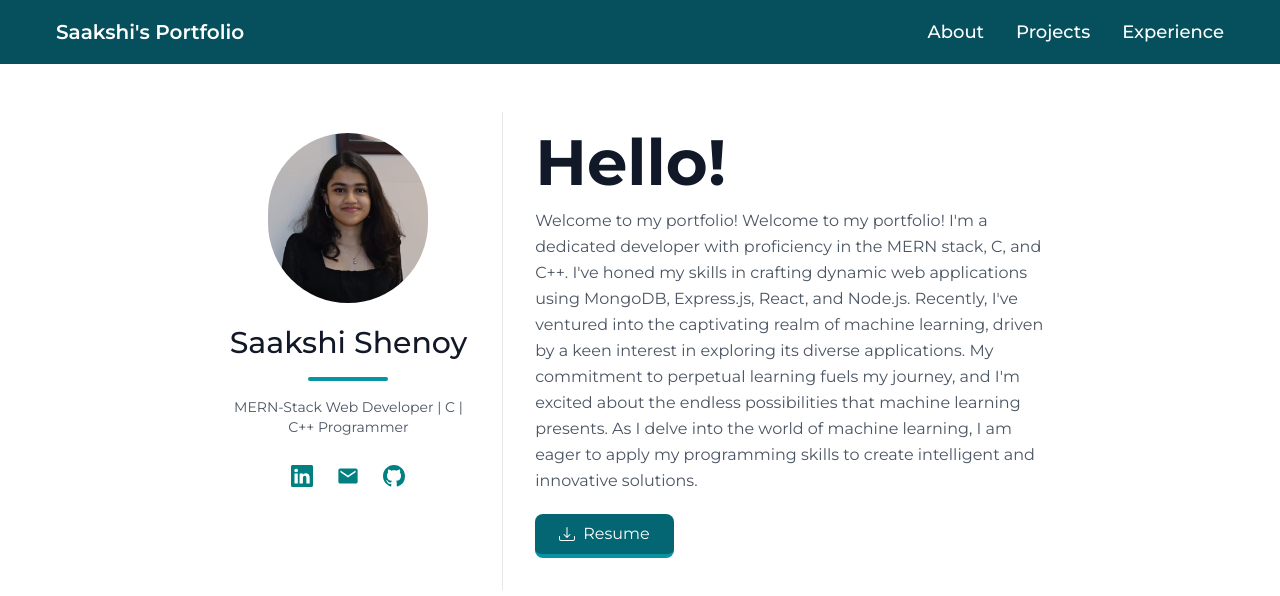
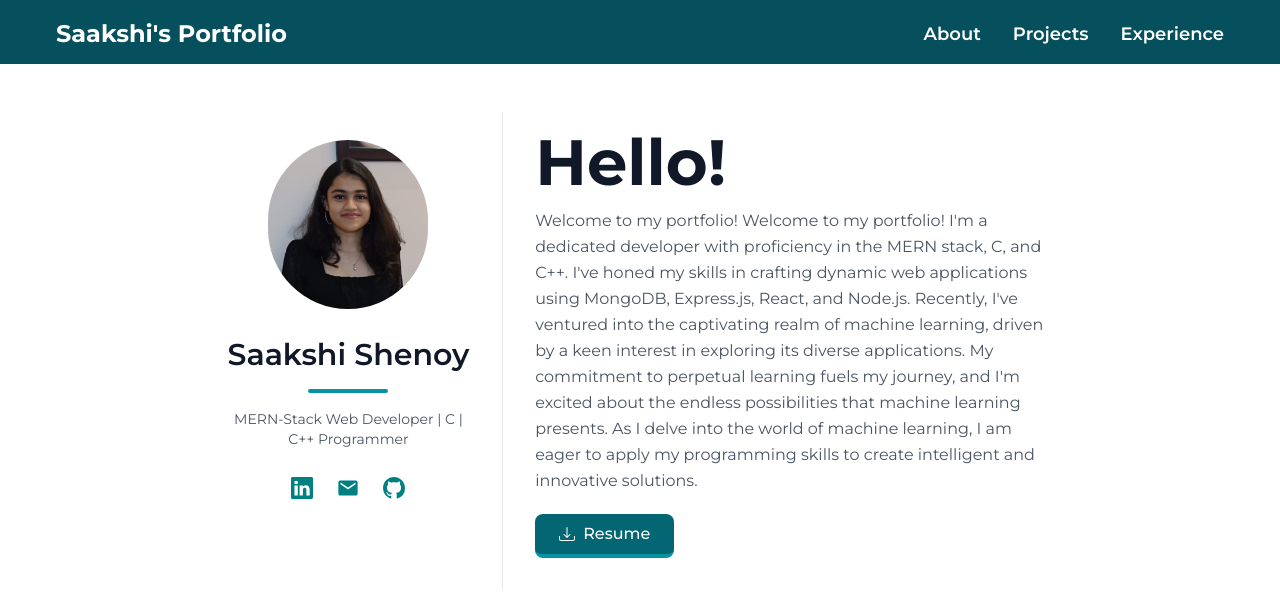
Before and after one commit to Saakshi-Shenoy/Portfolio, a React (Create React App) app: page / in a window 1280 px wide. Shown: the top 596 px of the page. Built offline with nearby package versions, Linux system fonts and the light colour scheme.

Commit message:
Navbar changes

```diff
--- a/src/components/About.jsx
+++ b/src/components/About.jsx
@@ -23,11 +23,11 @@ function About(props) {
       <div className="container px-5 py-2 mx-auto flex flex-col">
         <div className="lg:w-4/6 mx-auto">
           <div className="flex flex-col sm:flex-row mt-10">
-            <div className="sm:w-1/3 text-center sm:pr-8 sm:py-8">
-              <div className="rounded-full h-40 w-40 inline-flex items-center justify-center text-gray-400">
+            <div className="sm:w-1/3 text-center sm:pr-8 sm:py-7">
+              <div className="rounded-full w-40 inline-flex items-center justify-center text-gray-400">
                 <img
                   src={ME}
-                  className="mb-3 rounded-full h-45 w-40"
+                  className="mb-3 rounded-full h-45 w-45"
                   alt="Saakshi Shenoy"
                 />
               </div>
@@ -35,7 +35,7 @@ function About(props) {
                 className="flex flex-col items-center text-center justify-center"
                 style={{ fontFamily: "Montserrat" }}
               >
-                <h2 className="font-medium title-font font-medium mt-4 text-gray-900 text-3xl pb-2">
+                <h2 className="font-medium title-font font-semibold mt-4 text-gray-900 text-3xl pb-2">
                   Saakshi Shenoy
                 </h2>
                 <div className="w-20 h-1 bg-teal-500 rounded mt-2 mb-4"></div>
@@ -103,8 +103,8 @@ function About(props) {
                   onClick={handleDownload}
                 >
                   <div className="flex items-center">
-                    <BsDownload className="mr-2" />
-                    <span>Resume</span>
+                    <BsDownload className="mr-2 font-semibold" />
+                    <span className="font-medium">Resume</span>
                   </div>
                 </button>
               </div>
--- a/src/components/Header.jsx
+++ b/src/components/Header.jsx
@@ -1,22 +1,46 @@
-import React from 'react';
-import { Navbar } from 'flowbite-react';
+import React from "react";
+import { Navbar } from "flowbite-react";
 
 function Header() {
   return (
-    <div style={{fontFamily:"Montserrat"}}>
+    <div style={{ fontFamily: "Montserrat" }}>
       <Navbar fluid className="bg-teal-800 lg:h-16 md:h-16">
         <Navbar.Brand href="/">
-      <span className="self-center whitespace-nowrap text-xl font-semibold md:ml-10 lg:ml-10 text-white lg:mt-2 md:mt-2">Saakshi's Portfolio</span>
+          <span className="self-center whitespace-nowrap text-2xl font-bold md:ml-10 lg:ml-10 text-white lg:mt-2 md:mt-2">
+            Saakshi's Portfolio
+          </span>
         </Navbar.Brand>
         <div className="flex md:order-2">
           <Navbar.Toggle />
         </div>
-      <Navbar.Collapse className='ml-auto mr-10'>
-        <Navbar.Link href="/" className='text-lg text-white lg:mt-2 md:mt-2 hover:text-teal-800 md:hover:text-white md:hover:underline lg:hover:underline'>
+        <Navbar.Collapse className="ml-auto mr-10">
+
+          <button class="font-bold duration-500 ease-in-out hover:scale-110 active:animate-bounce">
+            <Navbar.Link
+              href="/"
+              className="text-lg font-semibold text-white lg:mt-2 md:mt-2 hover:text-teal-800 md:hover:text-white md:hover:underline lg:hover:underline"
+            >
               About
             </Navbar.Link>
-        <Navbar.Link href="#" className="text-lg text-white lg:mt-2 md:mt-2 hover:text-teal-800 md:hover:text-white md:hover:underline lg:hover:underline">Projects</Navbar.Link>
-        <Navbar.Link href="#" className='text-lg text-white lg:mt-2 md:mt-2 hover:text-teal-800 md:hover:text-white md:hover:underline lg:hover:underline'>Experience</Navbar.Link>
+          </button>
+
+          <button class="font-bold duration-500 ease-in-out hover:scale-110 active:animate-bounce">
+          <Navbar.Link
+            href="#"
+            className="text-lg font-semibold text-white lg:mt-2 md:mt-2 hover:text-teal-800 md:hover:text-white md:hover:underline lg:hover:underline"
+          >
+            Projects
+          </Navbar.Link>
+          </button>
+
+          <button class="font-bold duration-500 ease-in-out hover:scale-110 active:animate-bounce">
+          <Navbar.Link
+            href="#"
+            className="text-lg font-semibold text-white lg:mt-2 md:mt-2 hover:text-teal-800 md:hover:text-white md:hover:underline lg:hover:underline"
+          >
+           Experience
+          </Navbar.Link>
+          </button>
         </Navbar.Collapse>
       </Navbar>
     </div>
```
Lines whose indentation alone changed are shown as unchanged.
